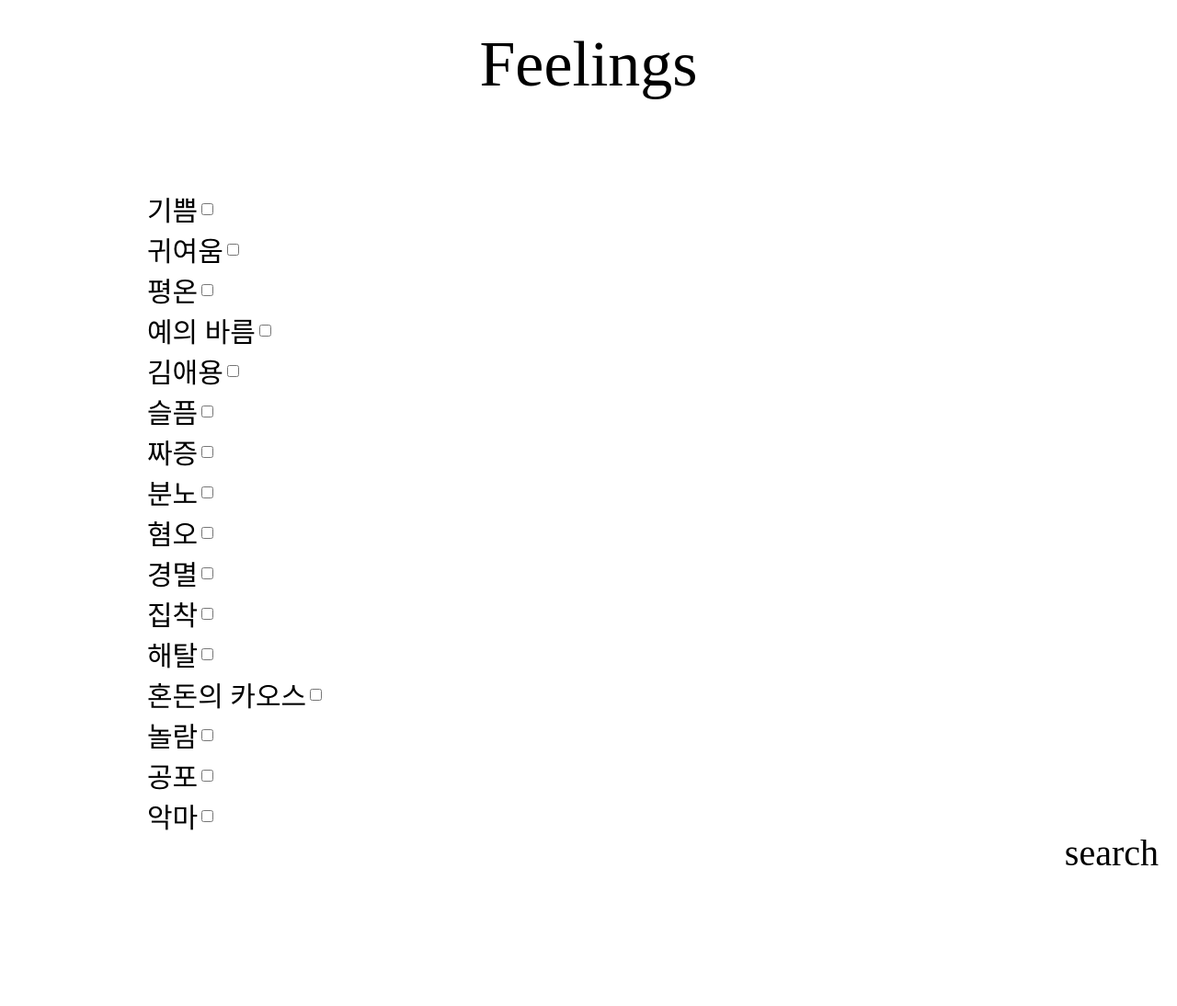
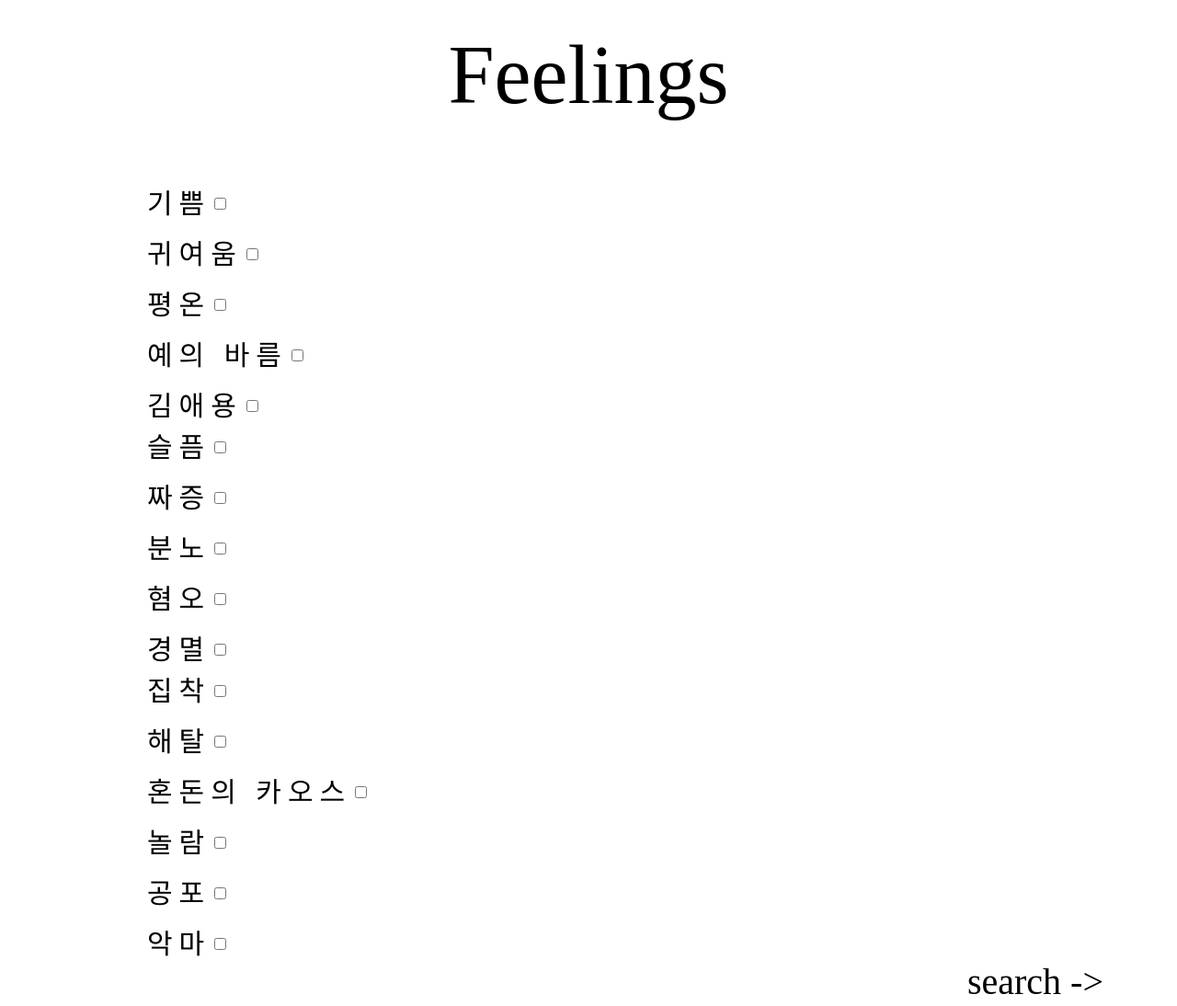
Before and after one commit to jeewonbaek/cat_Meme, a website: page checkbox.html in a window 1280 px wide. Shown: the whole page at 92% size. Before the commit the page ends 971 px from the top, so only its background shows below. Drawn offline with Linux system fonts and the light colour scheme; a web font is replaced by a local one.

Commit message:
html.css 중간 과정까지만 기록

```diff
--- a/checkbox.css
+++ b/checkbox.css
@@ -1,6 +1,6 @@
 /* 바디 노말라이즈 */
 body {
-  margin:0;
+  margin: 0;
 }
 
 /* 버튼 노말라이즈 */
@@ -18,14 +18,13 @@ button {
 
 .feelings {
   font-family: "BMkkubulimTTF-Regular";
-  font-size:70px;
+  font-size: 90px;
 }
 
 .flex-top {
   display: flex;
   flex-direction: row;
   justify-content: center;
-
 }
 
 /*  우잉 얜 하나 마나네? */
@@ -34,66 +33,67 @@ button {
   flex-direction:column;
 /*   justify-content: flex-start;
     align-items: flex-start; */
-
-
 */
 
 
 /* 얘랑 label 이 같이 어우러져 적용되는거네 */
 .feeling-categories {
   display: flex;
-  flex-direction:column;
-/*   justify-content: flex-start;
-    align-items: flex-start; */
+  flex-direction: column;
 }
 
+.list-1,
+.list-2,
+.list-3 {
+  display: flex;
+  flex-direction: column;
+  gap: 10px; /* 각 체크박스 사이의 간격 */
+}
+
+label > span {
+  line-height: 1.5;
+  letter-spacing: 7px;
+}
 
 label {
   display: flex;
-    align-items: center; /* 체크박스와 텍스트를 수평 정렬 */
 }
-
-
 
 .flex-bottom {
   display: flex;
   flex-direction: row;
   justify-content: right;
-
 }
 
-
-
 .search-btn {
-  background-color:none;
-  font-size:40px;
+  background-color: none;
+  font-size: 40px;
   font-family: "BMkkubulimTTF-Regular";
   border: none;
+  margin-right: 60px;
 }
 
-
 .search-btn:hover {
-  cursor:pointer;
+  cursor: pointer;
 }
-
 
 .top {
   margin: 15px;
+  margin-bottom: -7px;
 }
 
 .center {
   margin: 80px;
   font-family: "BMkkubulimTTF-Regular";
-  font-size:30px;
-  margin-bottom:-25px;
-
+  font-size: 30px;
+  margin-bottom: -25px;
 }
 
 .bottom {
-  margin:10px;
+  margin: 10px;
 }
 
 a {
-  text-decoration:none;
-  color:inherit;
+  text-decoration: none;
+  color: inherit;
 }
--- a/checkbox.html
+++ b/checkbox.html
@@ -4,10 +4,10 @@
   <meta charset="UTF-8">
   <meta name="viewport" content="width=device-width, initial-scale=1.0">
   <title>Document</title>
+</head>
 <link rel="stylesheet" href="checkbox.css">
 <link rel="stylesheet" href="checkbox.js">
 
-</head>
 <body>
 
 <!-- top 영역 -->
@@ -24,8 +24,11 @@
 <div class="flex-center center">
   <div class="center">
     <!--     디브 클라스 센터만 따로 만들아줘야 비로소 css가 먹히네? -->
+
     <form class="feeling-categories">
       <div>
+        <!--     리스트1(1~5) -->
+        <div class="list-1">
           <label>
             <span>기쁨</span>
             <input type="checkbox">
@@ -46,7 +49,11 @@
             <span>김애용</span>
             <input type="checkbox">
           </label>
+        </div>
+        <!-- 리스트 1 끝 -->
 
+        <!--         리스트 2(5~10) -->
+        <div class="list-2">
           <label>
             <span>슬픔</span>
             <input type="checkbox">
@@ -69,7 +76,11 @@
             <span>경멸</span>
             <input type="checkbox">
           </label>
+        </div>
+        <!-- 리스트 2 끝 -->
 
+        <!--         리스트 3(10~16) -->
+        <div class="list-3">
           <label>
             <span>집착</span>
             <input type="checkbox">
@@ -94,6 +105,8 @@
             <span>악마</span>
             <input type="checkbox">
           </label>
+        </div>
+        <!-- 리스트 3 끝 -->
 
       </div>
   </div>
@@ -106,13 +119,12 @@
 <div class="flex-bottom bottom">
   <section class="bottom">
     <button class="search-btn">
-      <a href="file:///C:/Users/jeewo/cat_Meme/result.html">search</a>
+      <a href="file:///C:/Users/jeewo/cat_Meme/result.html"> search -> </a>
     </button>
   </section>
 
 </div>
 
 
-
 </body>
 </html>
--- a/result.css
+++ b/result.css
@@ -50,7 +50,7 @@ body {
 }
 
 .center {
-  background-color: pink;
+  /* background-color: pink; */
   height: 500px;
   display: flex;
   flex-direction: row;
```
Lines whose indentation alone changed are shown as unchanged.
